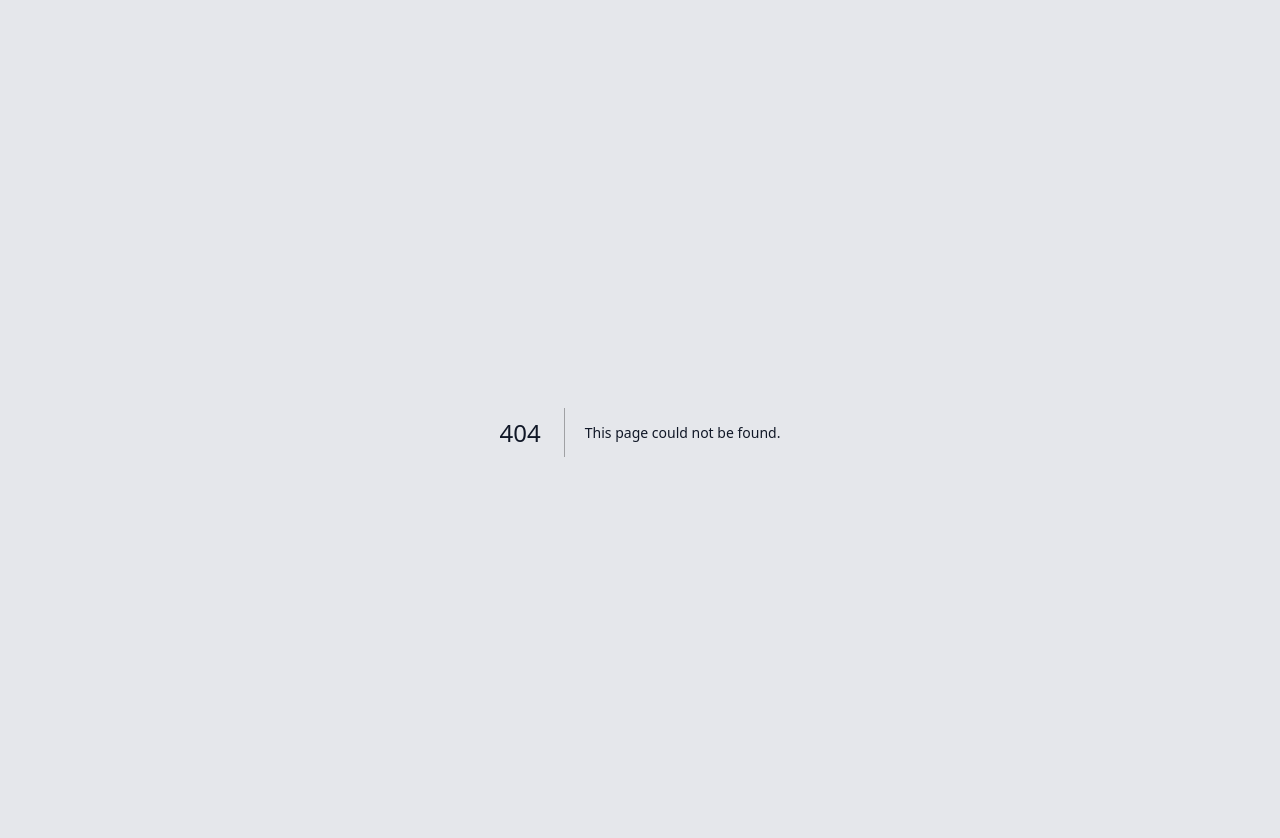
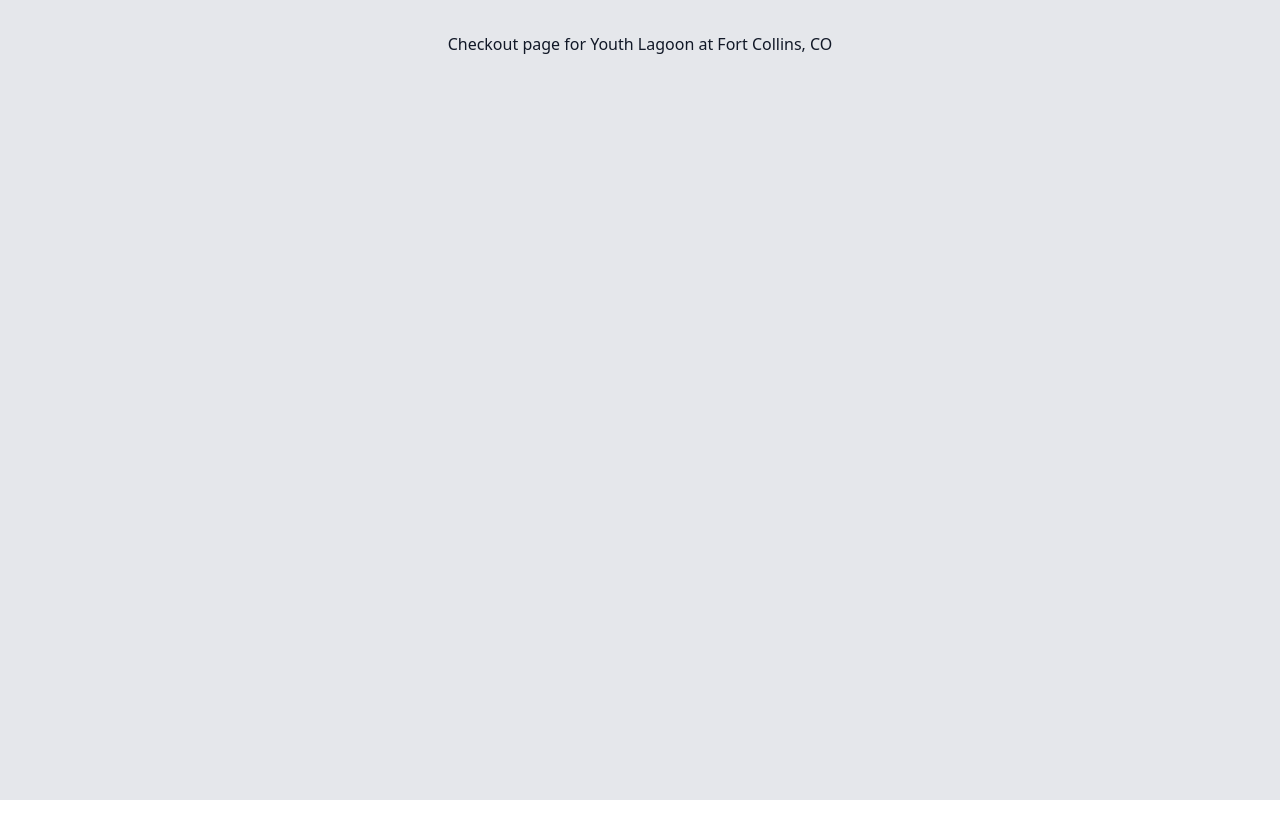
Before and after one commit to phyrisrose/frontend-tickets, a Next.js app: page /checkout/0 in a window 1280 px wide. Before the commit this address had no page. Shown: the top 838 px of the page. After the commit the page ends 800 px from the top, so only its background shows below. Built offline with nearby package versions, Linux system fonts and the light colour scheme.

Commit message:
popped in basic routing to each show's checkout page

```diff
--- /dev/null
+++ b/src/app/checkout/[show]/page.tsx
@@ -0,0 +1,17 @@
+import { shows } from '@/app/shows-data';
+
+interface CheckoutProps {
+  params: {
+    show: number;
+  };
+}
+
+export default function Checkout({ params }: CheckoutProps) {
+  const show = shows[params.show];
+
+  return (
+    <div>
+      Checkout page for {show.musician} at {show.location}
+    </div>
+  );
+}
--- a/src/app/checkout/page.tsx
+++ /dev/null
@@ -1,3 +0,0 @@
-export default function Checkout() {
-  return <div>Checkout page</div>;
-}
--- a/src/app/shows-data.ts
+++ b/src/app/shows-data.ts
@@ -2,7 +2,7 @@
 
 export const shows: Show[] = [
   {
-    id: 23,
+    id: 0,
     musician: 'Youth Lagoon',
     date: new Date(2023, 5, 3),
     location: 'Fort Collins, CO',
@@ -10,7 +10,7 @@
     imageUrl: '/musicians/youth-lagoon.jpeg',
   },
   {
-    id: 45,
+    id: 1,
     musician: 'Nero',
     date: new Date(2023, 7, 6),
     location: 'Seattle, WA',
@@ -18,7 +18,7 @@
     imageUrl: '/musicians/nero.png',
   },
   {
-    id: 9,
+    id: 2,
     musician: 'Tycho',
     date: new Date(2023, 10, 14),
     location: 'Missoula, MT',
```
